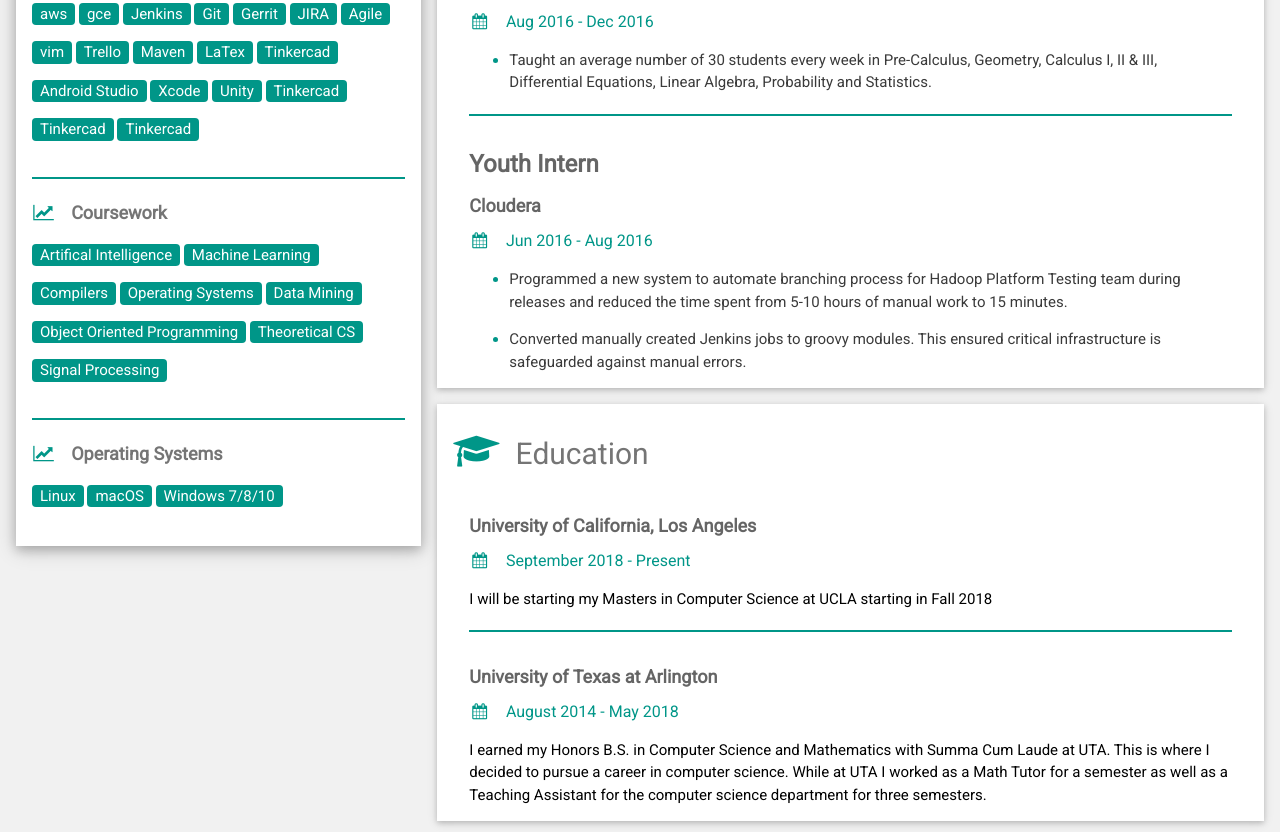
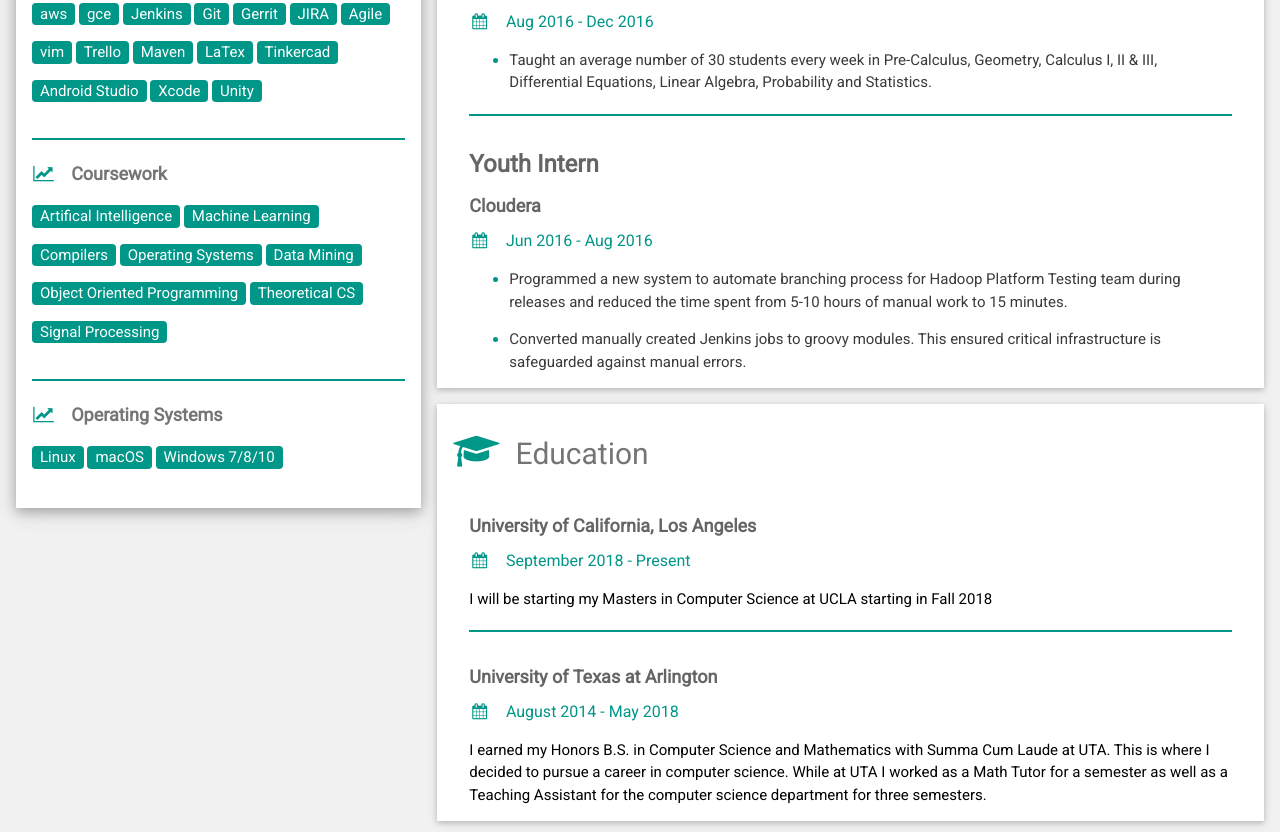
Before and after one commit to tnsardesai/tnsardesai.github.io, a plain HTML site: page index.html in a window 1280 px wide. Shown: the part 1006-1838 px from the top of the page. Drawn offline with nearby package versions, Linux system fonts and the light colour scheme.

Commit message:
Fixed typo

```diff
--- a/index.html
+++ b/index.html
@@ -71,9 +71,6 @@ hr {border-color: #009688; border-width: 2px;}
             <span class="w3-tag w3-teal w3-round w3-margin-bottom">Android Studio</span>
             <span class="w3-tag w3-teal w3-round w3-margin-bottom">Xcode</span>
             <span class="w3-tag w3-teal w3-round w3-margin-bottom">Unity</span>
-            <span class="w3-tag w3-teal w3-round w3-margin-bottom">Tinkercad</span>
-            <span class="w3-tag w3-teal w3-round w3-margin-bottom">Tinkercad</span>
-            <span class="w3-tag w3-teal w3-round w3-margin-bottom">Tinkercad</span>
 
           </div>
           <hr>
```
